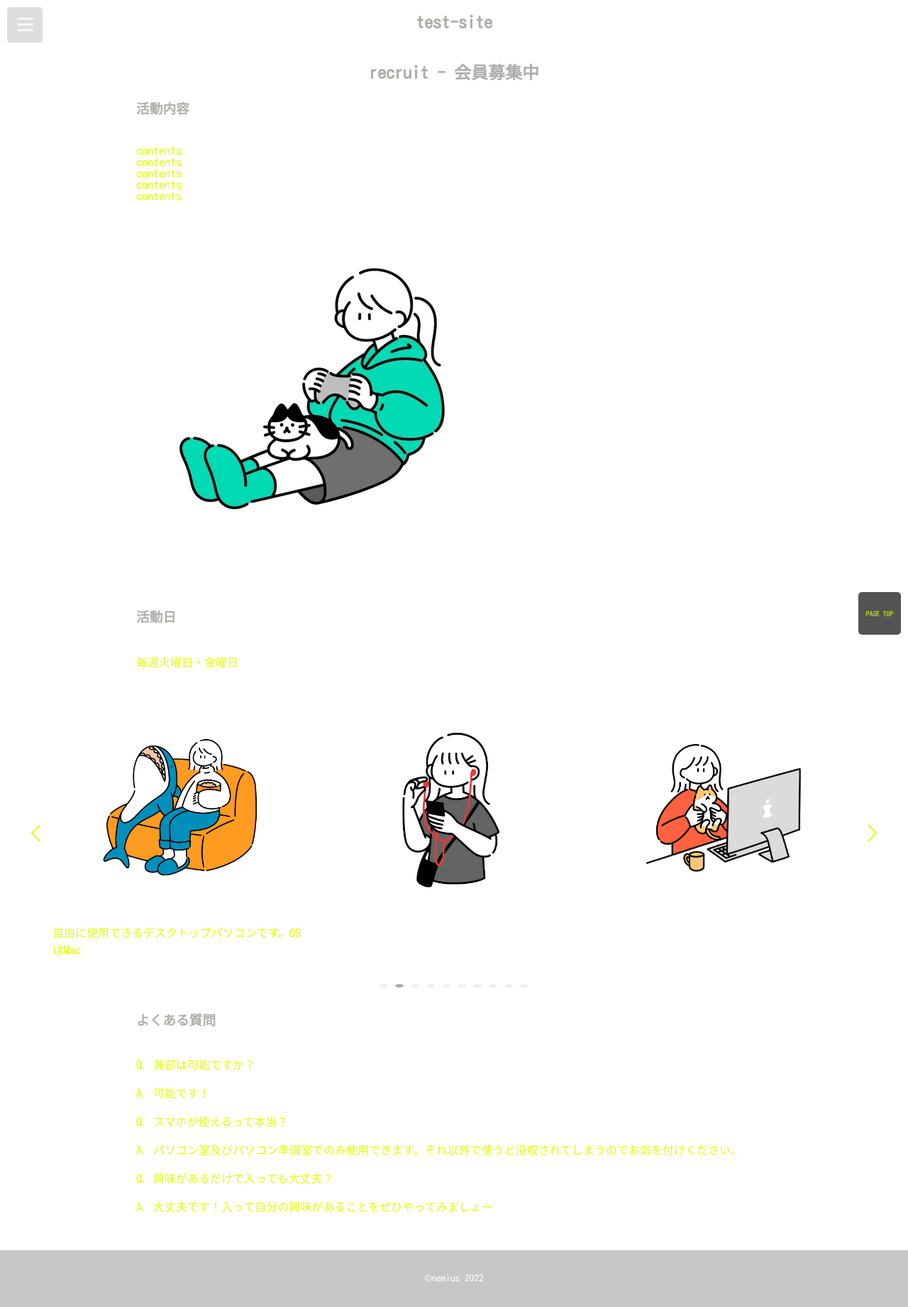
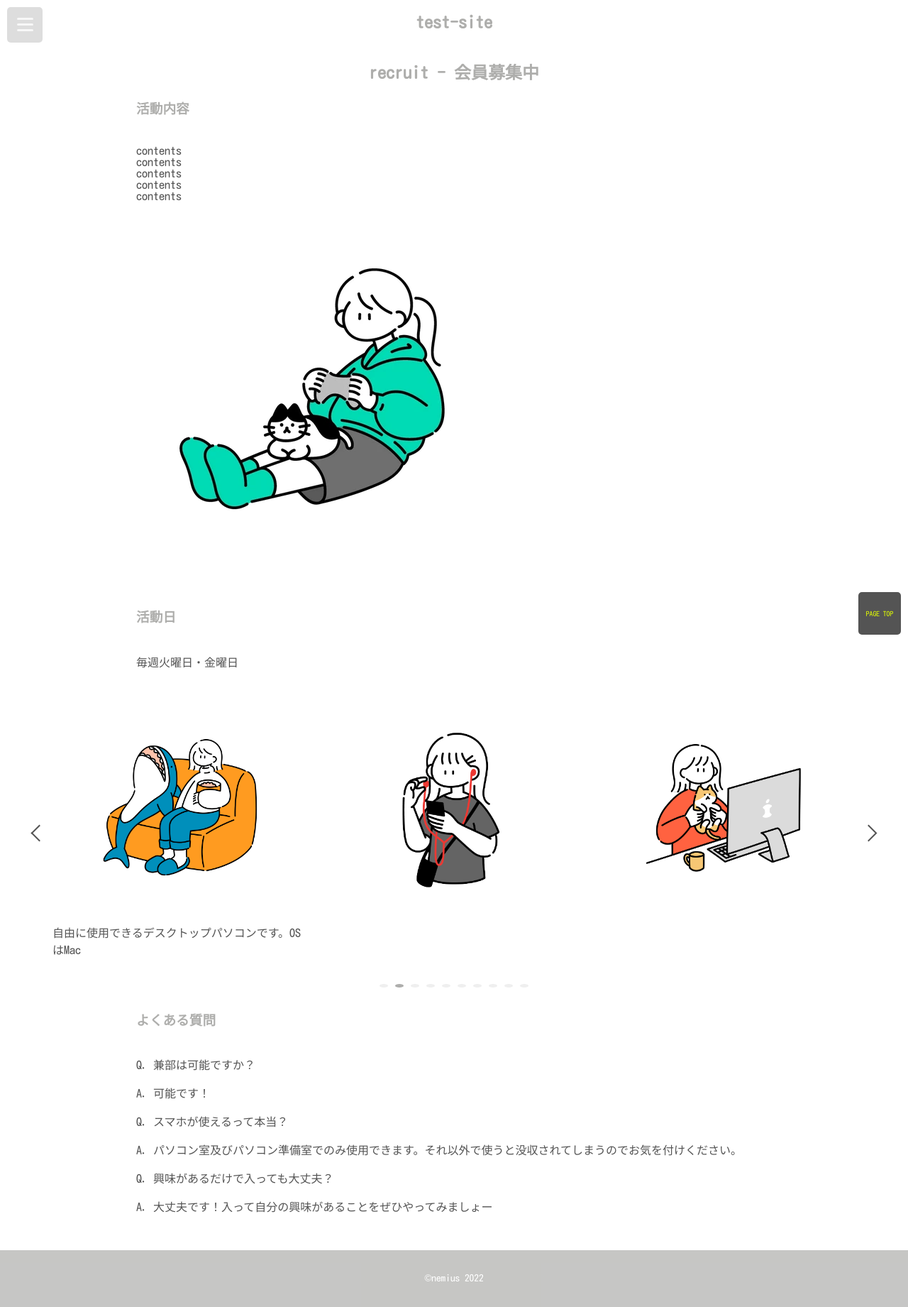
Before and after one commit to n0cti1ucent/test-site, a Jekyll site: the page built from recruit.html, in a window 1280 px wide. Shown: the whole page at 71% size. Built offline with Jekyll 4.4.1, drawn with Linux system fonts in a browser that asks for light colours.

Commit message:
tmp color

```diff
--- a/assets/css/index.css
+++ b/assets/css/index.css
@@ -24,7 +24,7 @@ h1 {
 
 p {
   font-family: 'Kosugi Maru', "Arial Rounded Mt", sans-serif;
-  color: rgb(var(--color-secondary-contrast-rgb), 0.5);
+  color: rgb(var(--color-secondary-contrast-rgb), 0.7);
   text-align: center;
   padding-bottom: 30px;
 }
--- a/assets/css/recruit.css
+++ b/assets/css/recruit.css
@@ -35,7 +35,7 @@ h3 {
 
 p {
     font-family: 'Kosugi Maru', "Arial Rounded Mt", sans-serif;
-    color: var(--color-secondary-contrast);
+    color: var(--color-primary-contrast);
     text-align: left;
   }
 
--- a/assets/css/slider.css
+++ b/assets/css/slider.css
@@ -41,9 +41,9 @@
     /*マウスカーソルを指マークに*/
     outline: none;
     /*クリックをしたら出てくる枠線を消す*/
-    border-top: 2px solid var(--color-secondary-contrast);
+    border-top: 2px solid var(--color-primary-contrast);
     /*矢印の色*/
-    border-right: 2px solid var(--color-secondary-contrast);
+    border-right: 2px solid var(--color-primary-contrast);
     /*矢印の色*/
     height: 15px;
     width: 15px;
```
